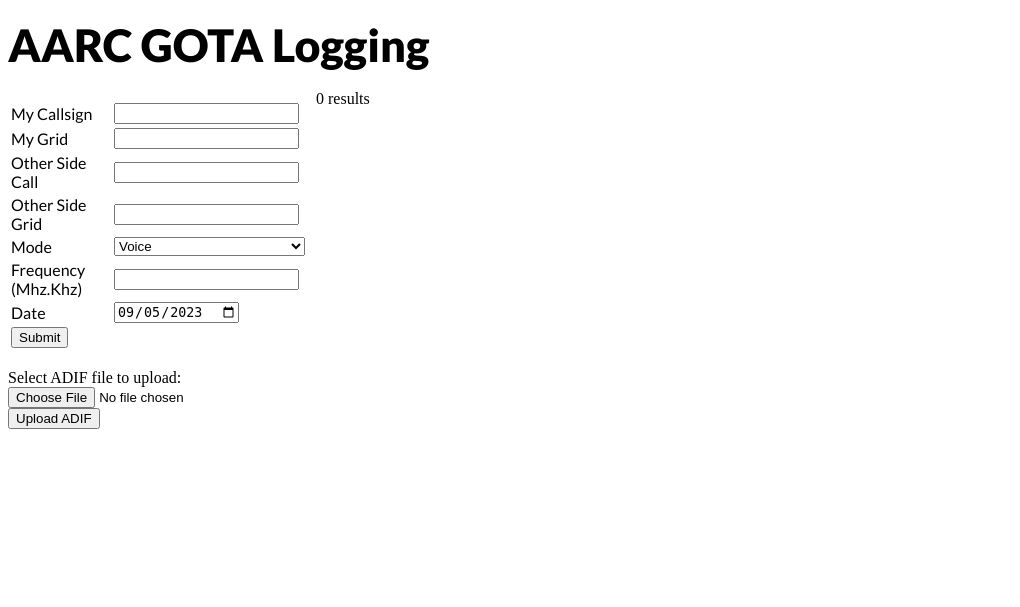
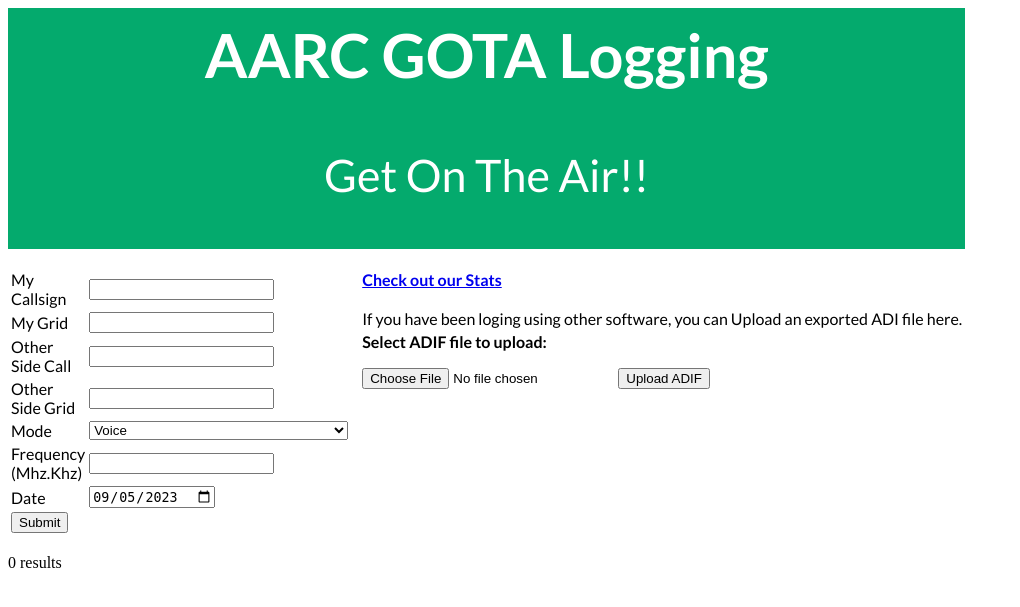
Before and after one commit to daniel-tickell/aarc-logger, a PHP site: page / in a window 1280 px wide. Shown: the top 607 px of the page, without its empty margins (0-1020 px from the left). Run offline with PHP 8.4, Linux system fonts and the light colour scheme; data that the repository does not hold is empty.

Commit message:
Update index.php

```diff
--- a/index.php
+++ b/index.php
@@ -7,20 +7,24 @@
     <center>
     <h1>AARC GOTA Logging</h1>
     <title>AARC GET ON THE AIR!</title>
+    <h2>Get On The Air!!</h2>
   </center>
 </div>
 
 <div class="leftSide">
+
+
 <table>
 <form action="insert.php" method="POST">
 <tr>
-  <td><label for="callsign">My Callsign</label>        </td>
-  <td><input type="text" name="callsign" id="callsign" required> </td>
+
+  <td><label for="callsign">My Callsign</label></td>
+  <td><input type="text" name="callsign" id="callsign" value="<?php if(isset($_GET['call'])) { echo($_GET['call']); } ?>" required> </td>
 </tr>
 
  <tr>
   <td><label for="grid">My Grid</label></td>
-  <td><input type="text" name="grid" id="grid" required pattern="(?:[a-zA-Z]{2}[0-9]{2}[a-zA-Z]{0,2})"></td>
+  <td><input type="text" name="grid" id="grid" value="<?php if(isset($_GET['grid'])) { echo($_GET['grid']); } ?>" required pattern="(?:[a-zA-Z]{2}[0-9]{2}[a-zA-Z]{0,2})"></td>
 
  <tr>
   <td><label for="dst_callsign">Other Side Call</label></td>
@@ -32,18 +36,16 @@
 
 </tr>
   <td><label for="mode">Mode</label></td>
-  <td><select name="mode" id="mode" required>
-  <option value="Voice">Voice</option>
-  <option value="CW">CW</option>
-  <option value="DMR">DMR</option>
-  <option value="DSTAR">Dstar</option>
-  <option value="fusion">fusion</option>
-  <option value="Digital Data">Digital Data (FT8, RTTY etc)</option>
-  <option value="Other">Other</option>
+  <td><select name="mode" id="mode"  required>
+  <option value="Voice" <?php if(isset($_GET['mode']) && $_GET['mode'] == 'Voice') { echo('selected');} ?>>Voice</option>
+  <option value="CW" <?php if(isset($_GET['mode']) && $_GET['mode'] == 'CW') { echo('selected');} ?>>CW</option>
+  <option value="Digi Voice" <?php if(isset($_GET['mode']) && $_GET['mode'] == 'Digi Voice') { echo('selected');} ?>>Digital Voice (DMR, DSTAR, Fusion etc)</option>
+  <option value="Digi Data" <?php if(isset($_GET['mode']) && $_GET['mode'] == 'Digi Data') { echo('selected');} ?>>Digital Data (FT8, RTTY etc)</option>
+  <option value="Other" <?php if(isset($_GET['mode']) && $_GET['mode'] == 'Other') { echo('selected');} ?>>Other</option>
 </select></td>
 <tr>
  <td><label for="freq">Frequency (Mhz.Khz)</label></td>
- <td><input type="text" name="freq" id="freq" required pattern="(?:[0-9]{1,4}\.[0-9]{1,4})"></td>
+ <td><input type="text" name="freq" id="freq" required pattern="(?:[0-9]{1,4}\.[0-9]{1,4})" value="<?php if(isset($_GET['freq'])) { echo($_GET['freq']); } ?>"></td>
 
 <tr>
  <td><label for="date">Date</label></td>
@@ -105,14 +107,90 @@ echo "</table>";
 </div>
 
 <div id='footer'>
+<table>
+<tr>
+  <td> <h3><a href='stats.html'> Check out our Stats</a></h3> </td>
+
+<tr><td>
+If you have been loging using other software, you can Upload an exported ADI file here.
+</td></tr>
+<tr><td>
 <form action="upload.php" method="post" enctype="multipart/form-data">
-  Select ADIF file to upload:
+  <h3>Select ADIF file to upload: </h3>
   <input type="file" name="fileToUpload" id="fileToUpload">
   <input type="submit" value="Upload ADIF" name="submit">
 </form>
+</td></tr>
 </div>
 
 </section>
+
+<script>
+function searchTable() {
+  // Declare variables
+  var input, filter, table, tr, td, i, txtValue;
+  input = document.getElementById("myInput");
+  filter = input.value.toUpperCase();
+  table = document.getElementById("qsos");
+  tr = table.getElementsByTagName("tr");
+
+  // Loop through all table rows, and hide those who don't match the search query
+  for (i = 0; i < tr.length; i++) {
+    td = tr[i].getElementsByTagName("td")[2];
+    if (td) {
+      txtValue = td.textContent || td.innerText;
+      if (txtValue.toUpperCase().indexOf(filter) > -1) {
+        tr[i].style.display = "";
+      } else {
+        tr[i].style.display = "none";
+      }
+    }
+  }
+}
+function sortTable(n) {
+  var table, rows, switching, i, x = '', y = '', shouldSwitch, dir, switchcount = 0;
+  table = document.getElementById("qsos");
+  switching = true;
+  dir = "asc";
+  while (switching) {
+    switching = false;
+    rows = table.rows;
+
+
+    for (i = 1; i < rows.length -1; i++ ) {
+      shouldSwitch = false;
+      nextRow =  (i + 1);
+
+      x = String(rows[i].getElementsByTagName("td")[n].innerHTML).toLowerCase();
+      y = String(rows[nextRow].getElementsByTagName("td")[n].innerHTML).toLowerCase();
+
+      if (dir == "asc") {
+        if (x > y) {
+          shouldSwitch = true;
+          break;
+        }
+      } else if (dir == "desc") {
+        if (x < y) {
+          shouldSwitch = true;
+          break;
+        }
+      }
+    }
+    if (shouldSwitch) {
+      rows[i].parentNode.insertBefore(rows[nextRow], rows[i]);
+      switching = true;
+      switchcount ++;
+    } else {
+      if (switchcount == 0 && dir == "asc") {
+        dir = "desc";
+        switching = true;
+    }
+
+  }
+}
+}
+
+</script>
 </html>
 
 <style>
@@ -125,17 +203,34 @@ echo "</table>";
   display: grid;
   grid:
     "header header  " auto
-    "leftSide body " auto
-    "footer footer  " auto;
+    "leftSide rightSide " auto
+    "body body" auto
+    "footer footer" auto;
+
   gap: 8px;
   grid-auto-flow: row dense;
   grid-template-columns: fit-content(300px) fit-content(1000px);
 }
 
-.header { grid-area: header; }
-.leftSide { grid-area: leftSide; }
-.body { grid-area: body; }
-.footer { grid-area: footer; }
+.header {
+  grid-area: header;
+  background-color: #04AA6D;
+  color: white;
+}
+.leftSide {
+  grid-area: leftSide;
+}
+.rightSide {
+  grid-area: rightSide;
+}
+.body {
+  grid-area: body;
+}
+.footer {
+  grid-area: footer;
+  background-color: #04AA6D;
+  color: white;
+}
 
 
 
@@ -148,14 +243,19 @@ a{
 }
 
 h1 {
-  font-size: 2.8em;
+  font-size: 3.8em;
   padding: 10px 0;
-  font-weight: 800;
+  font-weight: 600;
 }
 h2 {
   font-size: 2.8em;
   padding: 10px 0;
-  font-weight: 800;
+  font-weight: 400;
+  font-family: 'Lato';
+}
+h3 {
+  font-size: 1.0em;
+  font-weight: 600;
   font-family: 'Lato';
 }
 
```
Also changed, not shown: other parts of index.php (+25 -29 lines).
